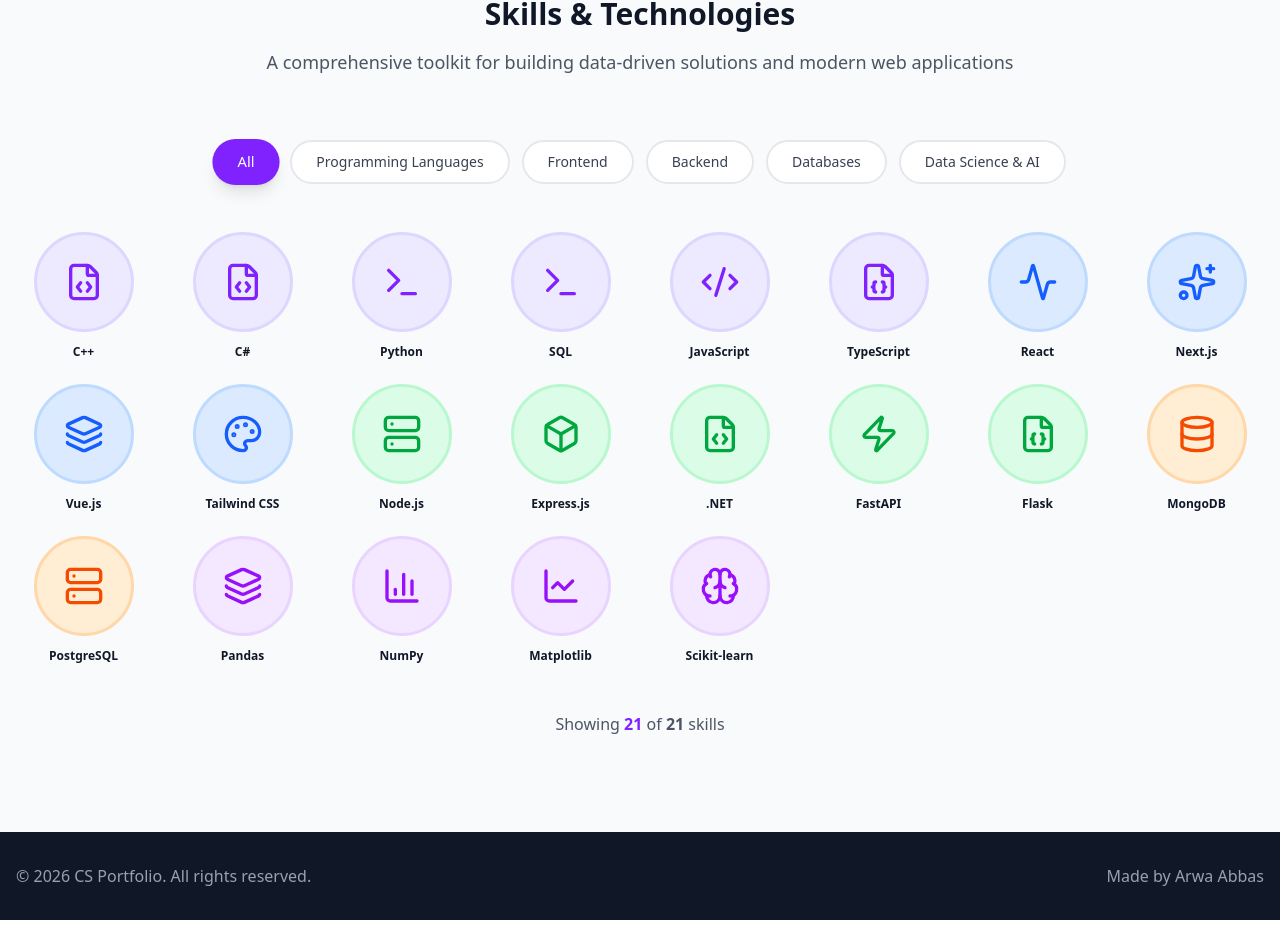
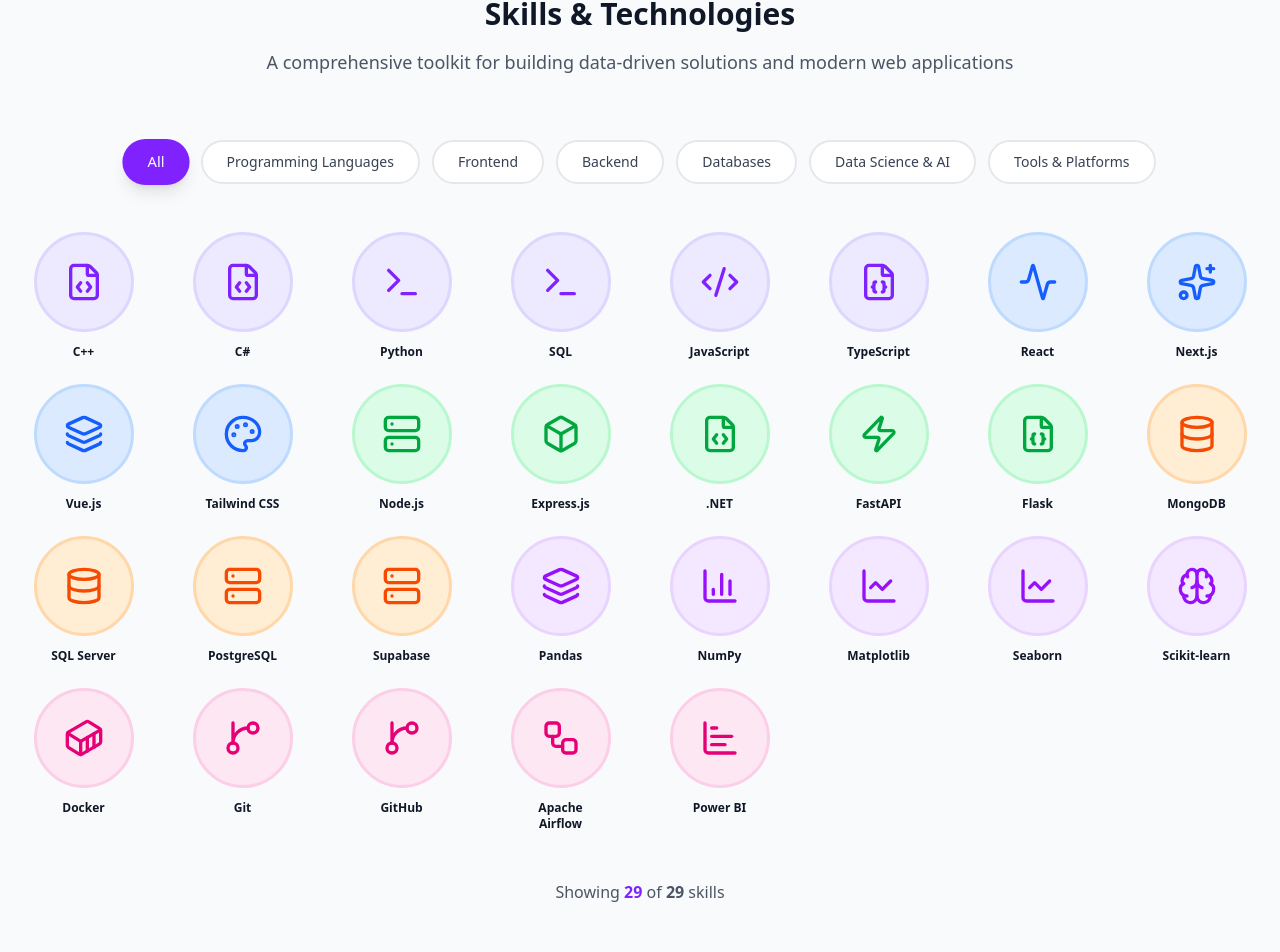
Before and after one commit to Arwa-Abbas/Arwa-Abbas-Portfolio, a Next.js app in the folder Arwa-Abbas-Portfolio/: page /components/skills in a window 1280 px wide. Shown: the part 198-1150 px from the top of the page. Before the commit the page ends 1118 px from the top, so only its background shows below. Built offline with nearby package versions, Linux system fonts and the light colour scheme.

Commit message:
new project added

```diff
--- a/Arwa-Abbas-Portfolio/app/components/Hero/Hero.tsx
+++ b/Arwa-Abbas-Portfolio/app/components/Hero/Hero.tsx
@@ -11,7 +11,7 @@
 
 export default function Hero() {
   const [text, setText] = useState('');
-  const fullText = 'AI Engineer & Full Stack Developer';
+  const fullText = 'Aspiring Data Scientist & AI Engineer';
   const [index, setIndex] = useState(0);
   const [mousePosition, setMousePosition] = useState({ x: 0, y: 0 });
   const [isClient, setIsClient] = useState(false);
@@ -56,7 +56,7 @@
             Arwa Abbas
           </h1>
           <p className="text-xl md:text-4xl font-semibold text-gray-700 dark:text-gray-300 mb-6">
-            AI Engineer & Full Stack Developer
+            Aspiring Data Scientist & AI Engineer
           </p>
         </div>
       </section>
--- a/Arwa-Abbas-Portfolio/app/components/Projects.tsx
+++ b/Arwa-Abbas-Portfolio/app/components/Projects.tsx
@@ -6,18 +6,18 @@
 const featuredProjects = [
   {
     id: 1,
+    title: 'Multi-Channel Customer Churn & Retention System',
+    description: 'An end-to-end churn analytics platform combining Survival Analysis (Cox PH) and XGBoost to predict at-risk customers and revenue impact. Features RFM segmentation, CLV prediction, interactive React dashboard, and Power BI integration. Includes automated ML pipelines with Airflow, MLflow tracking, and Docker deployment.',
+    tags: ['Python', 'FastAPI', 'React', 'PostgreSQL', 'XGBoost', 'Lifelines', 'MLflow', 'Airflow', 'Docker', 'Power BI'],
+    github: 'https://github.com/Arwa-Abbas/Multi-Channel-Customer-Churn-And-Retention-System'
+  },
+  {
+    id: 2,
     title: 'NetOps - Intelligent Network Management Systems',
     description: 'NetOps is an intelligent network management platform that analyzes raw network logs, classifies alerts, summarizes events, and provides a ChatOps assistant for real-time diagnosis. It combines machine learning, natural language processing, and diagnostic tools to simplify network monitoring.',
     tags: ['Python', 'NLP', 'ML Algorithms', 'React', 'Flask', 'ChatBot'],
     github: 'https://github.com/Arwa-Abbas/NetOps--Intelligent-Network-Management-System',
-    live: ' https://net-ops-intelligent-network-managem-eight.vercel.app/'
-  },
-  {
-    id: 2,
-    title: 'Pharmora',
-    description: 'A full-stack web application for pharmacy services, medical appointments, and online medicine ordering. It allows patients to browse medicines, manage carts and orders, and view available doctors and pharmacists. Each user - Patient, Doctor, Pharmacist, Supplier, and Admin has access to their own dedicated dashboard with role-specific features.',
-    tags: ['PERN Stack (PostgreSQL, ExpressJS, React, NodeJs)', 'REST APIs', 'Vite'],
-    github: 'https://github.com/Arwa-Abbas/Pharmora',
+    live: 'https://net-ops-intelligent-network-managem-eight.vercel.app/'
   },
   {
     id: 3,
@@ -28,11 +28,10 @@
   },
   {
     id: 4,
-    title: 'Customer Segmentation Dashboard',
-    description: 'A modern, interactive web application for customer segmentation and analytics using machine learning clustering algorithms.',
-    tags: ['Python', 'Matplotlib', 'Numpy', 'Pandas', 'Scikit-learn', 'Streamlit'],
-    github: 'https://github.com/Arwa-Abbas/Customer-Segmentation-Dashboard',
-    live: 'https://customer-segmentation-dashboard-km6okbks65ksvscisng3ty.streamlit.app/',
+    title: 'Pharmora',
+    description: 'A full-stack web application for pharmacy services, medical appointments, and online medicine ordering. It allows patients to browse medicines, manage carts and orders, and view available doctors and pharmacists. Each user - Patient, Doctor, Pharmacist, Supplier, and Admin has access to their own dedicated dashboard with role-specific features.',
+    tags: ['PERN Stack (PostgreSQL, ExpressJS, React, NodeJs)', 'REST APIs', 'Vite'],
+    github: 'https://github.com/Arwa-Abbas/Pharmora',
   },
 ];
 
--- a/Arwa-Abbas-Portfolio/app/components/projects/page.tsx
+++ b/Arwa-Abbas-Portfolio/app/components/projects/page.tsx
@@ -6,18 +6,18 @@
 const allProjects = [
   {
     id: 1,
+    title: 'Multi-Channel Customer Churn & Retention System',
+    description: 'An end-to-end churn analytics platform combining Survival Analysis (Cox PH) and XGBoost to predict at-risk customers and revenue impact. Features RFM segmentation, CLV prediction, interactive React dashboard, Power BI integration, automated ML pipelines with Airflow, MLflow tracking, and Docker deployment.',
+    tags: ['Python', 'FastAPI', 'React', 'PostgreSQL', 'XGBoost', 'Lifelines', 'MLflow', 'Airflow', 'Docker', 'Power BI'],
+    github: 'https://github.com/Arwa-Abbas/Multi-Channel-Customer-Churn-And-Retention-System'
+  },
+  {
+    id: 2,
     title: 'NetOps - Intelligent Network Management Systems',
     description: 'Intelligent network management platform that analyzes raw network logs, classifies alerts, summarizes events, and provides a ChatOps assistant for real-time diagnosis.',
     tags: ['Python', 'NLP', 'ML Algorithms', 'React', 'Flask', 'ChatBot'],
     github: 'https://github.com/Arwa-Abbas/NetOps--Intelligent-Network-Management-System',
-    live: ' https://net-ops-intelligent-network-managem-eight.vercel.app/'
-  },
-  {
-    id: 2,
-    title: 'Pharmora',
-    description: 'Full-stack web application for pharmacy services, medical appointments, and online medicine ordering with role-based dashboards for patients, doctors, pharmacists, suppliers, and admins.',
-    tags: ['PERN Stack (PostgreSQL, ExpressJS, React, NodeJs)', 'REST APIs', 'Vite'],
-    github: 'https://github.com/Arwa-Abbas/Pharmora',
+    live: 'https://net-ops-intelligent-network-managem-eight.vercel.app/'
   },
   {
     id: 3,
@@ -28,6 +28,13 @@
   },
   {
     id: 4,
+    title: 'Pharmora',
+    description: 'Full-stack web application for pharmacy services, medical appointments, and online medicine ordering with role-based dashboards for patients, doctors, pharmacists, suppliers, and admins.',
+    tags: ['PERN Stack (PostgreSQL, ExpressJS, React, NodeJs)', 'REST APIs', 'Vite'],
+    github: 'https://github.com/Arwa-Abbas/Pharmora',
+  },
+  {
+    id: 5,
     title: 'Customer Segmentation Dashboard',
     description: 'Interactive web application for customer segmentation and analytics using machine learning clustering algorithms with visualization.',
     tags: ['Python', 'Matplotlib', 'Numpy', 'Pandas', 'Scikit-learn', 'Streamlit'],
@@ -35,7 +42,7 @@
     live: 'https://customer-segmentation-dashboard-km6okbks65ksvscisng3ty.streamlit.app/'
   },
   {
-    id: 5,
+    id: 6,
     title: 'PakWeatherLens Dashboard',
     description: 'PakWeatherLens is a real-time weather dashboard that visually presents current and past weather data across popular cities in Pakistan. It combines real-time API data with beautiful visualizations and pixel-art UI elements.',
     tags: ['Python','Matplotlib', 'Seaborn', 'Pandas','Streamlit'],
@@ -43,7 +50,7 @@
     live: 'https://pakweatherlens-dashboard-kjr8em5ataaebp6qpjsjyt.streamlit.app/'
   },
   {
-    id: 6,
+    id: 7,
     title: 'ForestAI - Forest Classification Dashboard',
     description: 'An interactive machine learning dashboard that predicts forest cover type using the Covertype dataset.The backend is powered by Flask and XGBoost, while the frontend provides an easy interface for visualization and predictions.',
     tags: ['Python','JavaScript','Pandas','Flask','HTML/CSS','ML Algorithms & Feature Engineering'],
--- a/Arwa-Abbas-Portfolio/app/components/skills/page.tsx
+++ b/Arwa-Abbas-Portfolio/app/components/skills/page.tsx
@@ -20,6 +20,9 @@
   Box,
   BarChart3,
   Sparkles,
+  Container,
+  Workflow,
+  ChartBar,
 } from 'lucide-react';
 import { useState } from 'react';
 
@@ -152,7 +155,21 @@
     description: 'NoSQL database',
   },
   {
+    name: 'SQL Server',
+    icon: Database,
+    category: 'Databases',
+    color: 'orange',
+    description: 'Microsoft SQL database',
+  },
+  {
     name: 'PostgreSQL',
+    icon: Server,
+    category: 'Databases',
+    color: 'orange',
+    description: 'Relational database',
+  },
+  {
+    name: 'Supabase',
     icon: Server,
     category: 'Databases',
     color: 'orange',
@@ -181,11 +198,54 @@
     description: 'Data visualization',
   },
   {
+    name: 'Seaborn',
+    icon: LineChart,
+    category: 'Data Science & AI',
+    color: 'purple',
+    description: 'Data visualization',
+  },
+  {
     name: 'Scikit-learn',
     icon: Brain,
     category: 'Data Science & AI',
     color: 'purple',
     description: 'Machine learning',
+  },
+  // Tools & Platforms
+  {
+    name: 'Docker',
+    icon: Container,
+    category: 'Tools & Platforms',
+    color: 'pink',
+    description: 'Containerization',
+  },
+  {
+    name: 'Git',
+    icon: GitBranch,
+    category: 'Tools & Platforms',
+    color: 'pink',
+    description: 'Version control',
+  },
+  {
+    name: 'GitHub',
+    icon: GitBranch,
+    category: 'Tools & Platforms',
+    color: 'pink',
+    description: 'Code hosting & collaboration',
+  },
+  {
+    name: 'Apache Airflow',
+    icon: Workflow,
+    category: 'Tools & Platforms',
+    color: 'pink',
+    description: 'Pipeline orchestration',
+  },
+  {
+    name: 'Power BI',
+    icon: ChartBar,
+    category: 'Tools & Platforms',
+    color: 'pink',
+    description: 'Business intelligence',
   },
 ];
 
@@ -264,7 +324,7 @@
           </p>
         </div>
 
-        {/* Category*/}
+        {/* Category Filters */}
         <div className="flex flex-wrap justify-center gap-3 mb-12">
           {categories.map((category) => (
             <button
```
Also changed, not shown: 1 other file (tests, documents, lock files or other folders).
